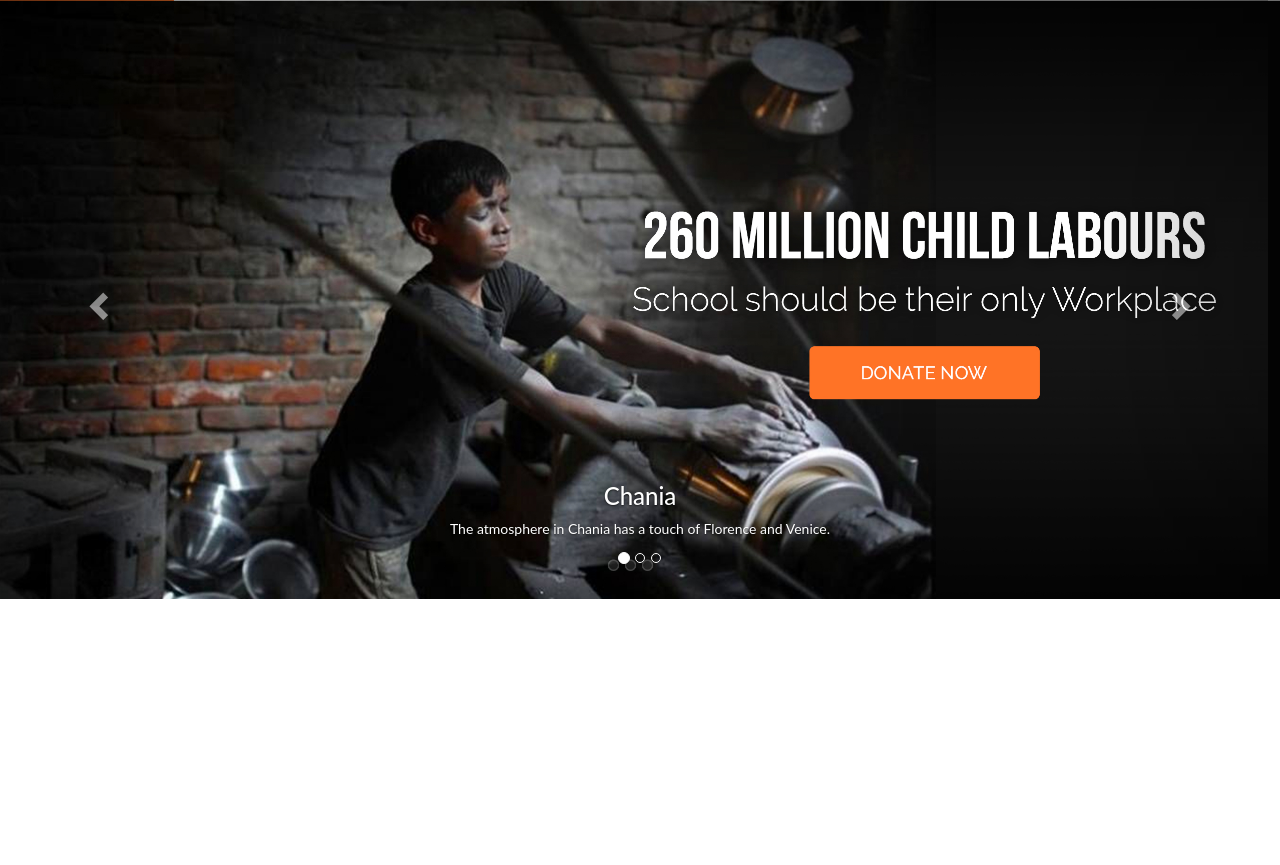
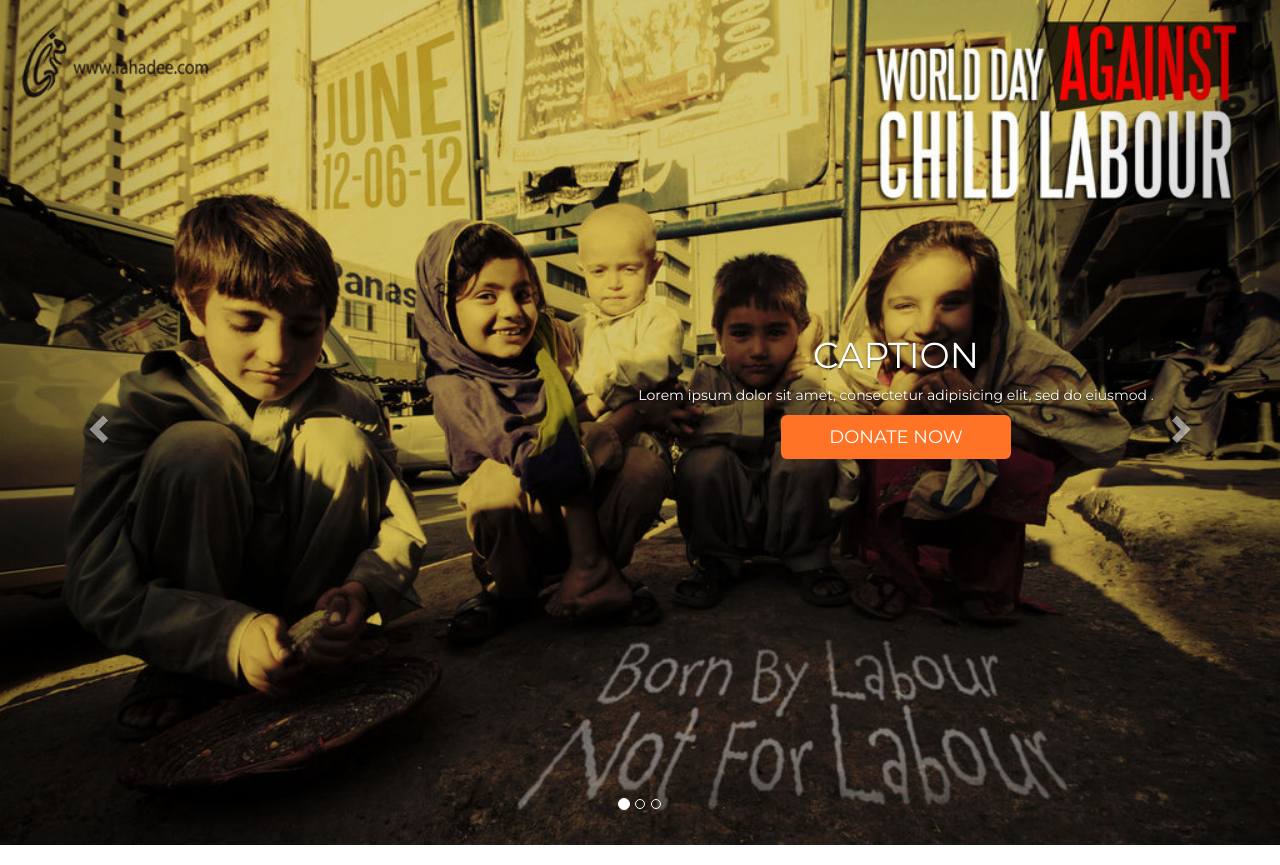
Before and after one commit to abhik-setia/socialHut, a PHP site: page / in a window 1280 px wide. Shown: the part 52-917 px from the top of the page. Before the commit the page ends 651 px from the top, so only its background shows below. Run offline with PHP 8.4, Linux system fonts and the light colour scheme.

Commit message:
fixed caption position and added button

```diff
--- a/css/home.css
+++ b/css/home.css
@@ -143,10 +143,18 @@ body {
   opacity: 1;
   right: 0;
 }
-/*ends here*//*
-#Carousal_section{
+.carousel-inner img{
 	width:100%;
-	height:80%;
-	//background-color:red;
-	margin-top:-1.4%;
-}*/
+	height:50%;
+}
+
+.carousel-caption{
+top:35%;
+right:-20%;
+}
+.carousel-caption button{
+	width:18%;
+	border:none;
+	background-color: #FF7326;
+	color:white;
+}
--- a/index.html
+++ b/index.html
@@ -58,7 +58,7 @@
 <!--navbar-->
 
 
-	<section id="Carousal_section">
+	<section id="Carousal_section" style="font-family: Montserrat;">
 
 	<!--carousal-->
 	<div id="myCarousel" class="carousel slide" data-ride="carousel" style="top:-20px; ;width: 100%;height: 100%;">
@@ -72,26 +72,32 @@
 	  <!-- Wrapper for slides -->
 	  <div class="carousel-inner" role="listbox">
 	    <div class="item active">
-	      <img src="icons/1.jpg" alt="Chania" >
+	      <img src="icons/2.jpg" alt="Chania" >
 	      <div class="carousel-caption">
-	        <h3>Chania</h3>
-	        <p>The atmosphere in Chania has a touch of Florence and Venice.</p>
+	        <h1>CAPTION</h1>
+	        <p>Lorem ipsum dolor sit amet, consectetur adipisicing elit, sed do eiusmod
+	       .</p>
+	        <button type="button" class="bt btn-default btn-lg">DONATE NOW</button>
 	      </div>
 	    </div>
 
 	    <div class="item">
-	      <img src="icons/1.jpg" alt="Chania" >
+	      <img src="icons/2.jpg" alt="Chania" >
 	      <div class="carousel-caption">
-	        <h3>Chania</h3>
-	        <p>The atmosphere in Chania has a touch of Florence and Venice.</p>
+	        <h1>CAPTION</h1>
+	        <p>Lorem ipsum dolor sit amet, consectetur adipisicing elit, sed do eiusmod
+	       .</p>
+	        <button type="button" class="bt btn-default btn-lg">DONATE NOW</button>
 	      </div>
 	    </div>
 
 	    <div class="item">
-	      <img src="icons/1.jpg" alt="Flower" >
+	      <img src="icons/2.jpg" alt="Flower" >
 	      <div class="carousel-caption">
-	        <h3>Flowers</h3>
-	        <p>Beatiful flowers in Kolymbari, Crete.</p>
+	       <h1>CAPTION</h1>
+	        <p>Lorem ipsum dolor sit amet, consectetur adipisicing elit, sed do eiusmod
+	       .</p>
+	        <button type="button" class="bt btn-default btn-lg">DONATE NOW</button>
 	      </div>
 	    </div>
 
```
Also changed, not shown: icons/2.jpg (added).
